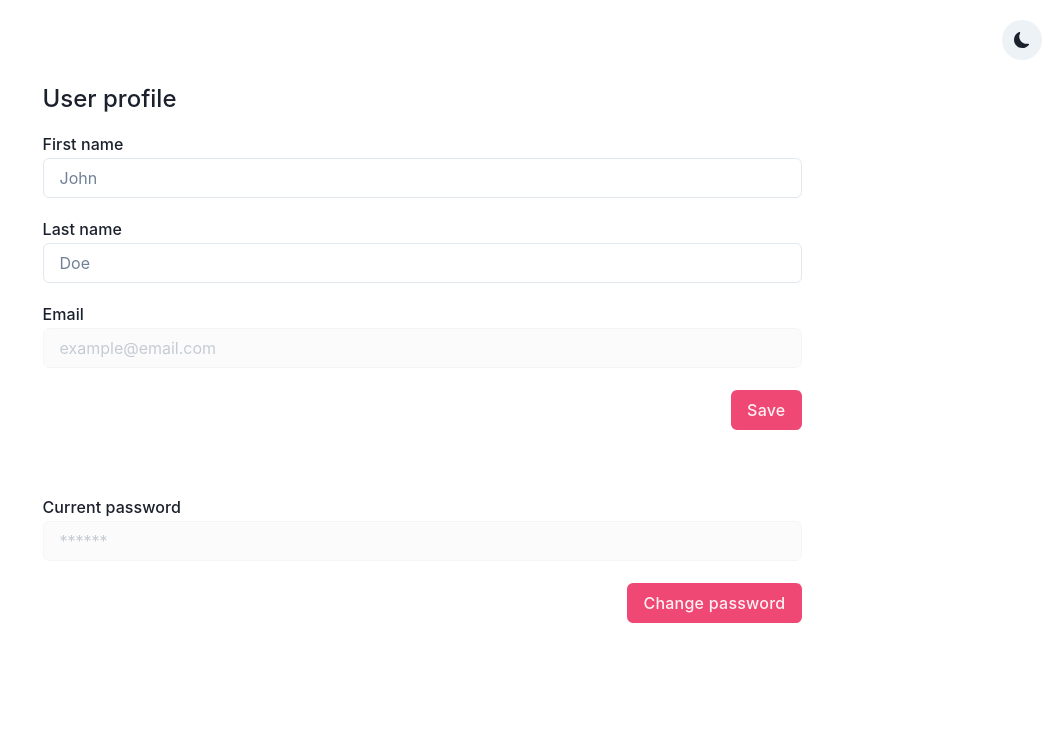
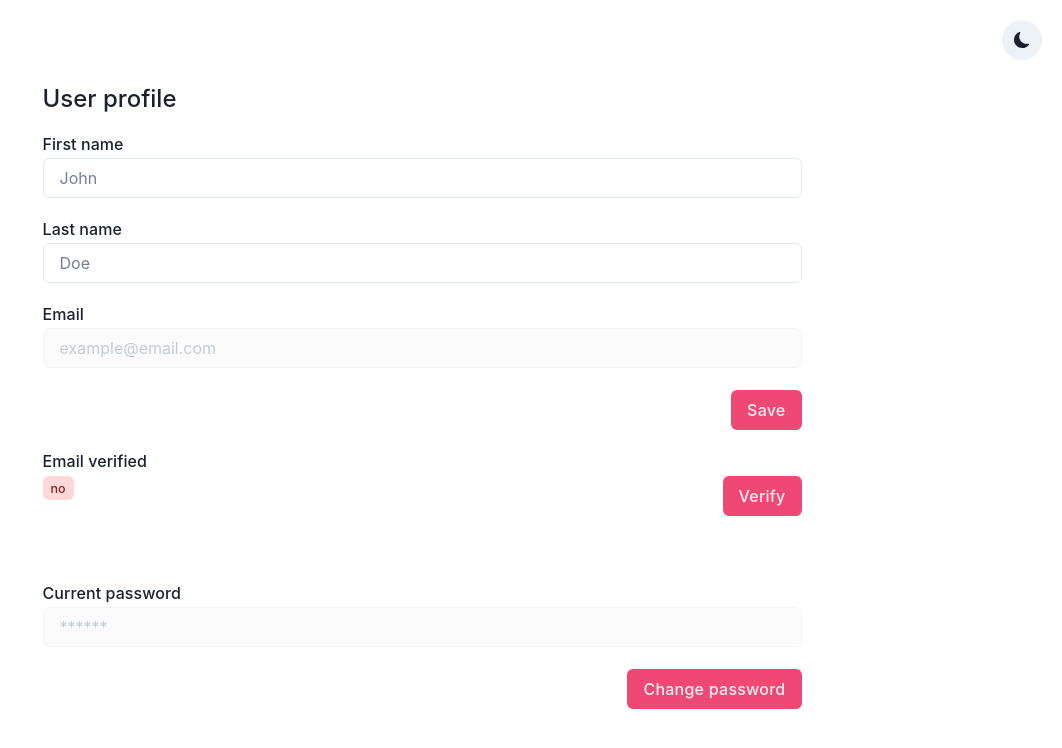
Before and after one commit to JosephAyo/bibliotheque-e-frontend, a Next.js app: page /users/account in a window 1280 px wide. Shown: the top 748 px of the page, without its empty margins (218-1280 px from the left). Built offline with nearby package versions, Linux system fonts and the light colour scheme; no server answers.

Commit message:
💄 feat: add verify email to user profile settings

```diff
--- a/src/pages/users/account.jsx
+++ b/src/pages/users/account.jsx
@@ -9,7 +9,10 @@ import {
   ModalFooter,
   ModalBody,
   ModalCloseButton,
-  useDisclosure
+  useDisclosure,
+  Flex,
+  Box,
+  Tag
 } from '@chakra-ui/react';
 import { useMutation } from '@tanstack/react-query';
 import { AuthFormInputField } from 'components/Inputs';
@@ -17,6 +20,7 @@ import { UserAccountPageLayout } from 'components/Layouts';
 import { Formik } from 'formik';
 import useAppStore from 'lib/store';
 import { get, isEmpty } from 'lodash';
+import Link from 'next/link';
 import { useRef } from 'react';
 import { changePassword, editProfile } from 'services/api/queries/users';
 import { getAxiosErrorDetail, getAxiosResponseBody } from 'utils/objects';
@@ -67,6 +71,8 @@ const Account = () => {
       errorToast({ message: getAxiosErrorDetail(error) });
     }
   });
+
+  console.log('currentUser :>> ', currentUser);
 
   return (
     <UserAccountPageLayout pageTitle="Account">
@@ -144,6 +150,26 @@ const Account = () => {
             </>
           )}
         </Formik>
+        <Box>
+          <Text textStyle="body-medium">Email verified</Text>
+          <Flex justifyContent="space-between" marginTop="5px">
+            <Tag
+              colorScheme={currentUser.is_email_verified ? 'green' : 'red'}
+              fontSize="12.5px"
+              height="fit-content">
+              {currentUser.is_email_verified ? 'yes' : 'no'}
+            </Tag>
+            {currentUser.is_email_verified ? (
+              ''
+            ) : (
+              <Link href={`/verification?email${currentUser.email}`}>
+                <Button variant="primary_action" width="max-content" marginLeft="auto">
+                  Verify
+                </Button>
+              </Link>
+            )}
+          </Flex>
+        </Box>
         <br />
         <form>
           <AuthFormInputField
```
Also changed, not shown: src/pages/verification.jsx (+11 -2 lines).
